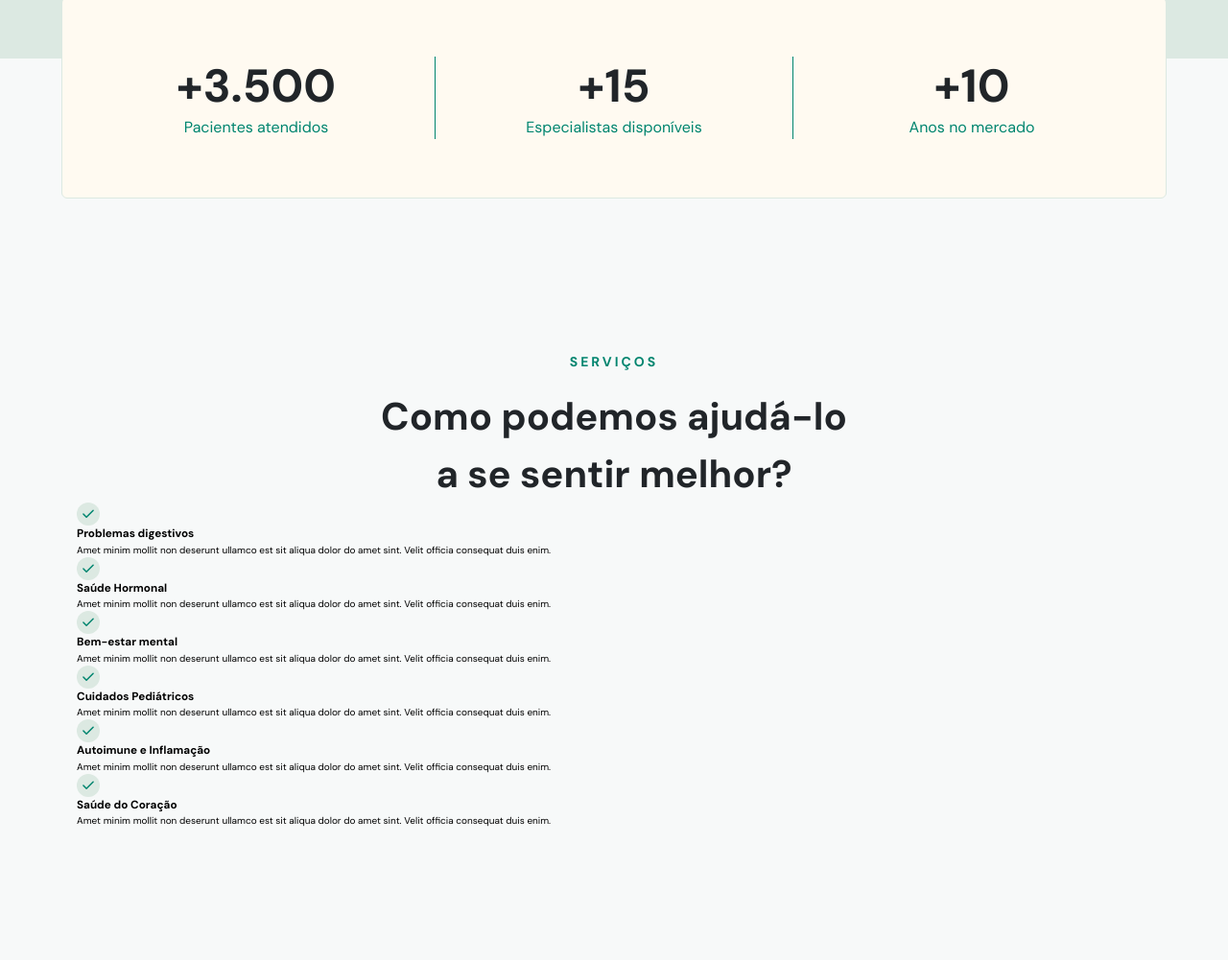
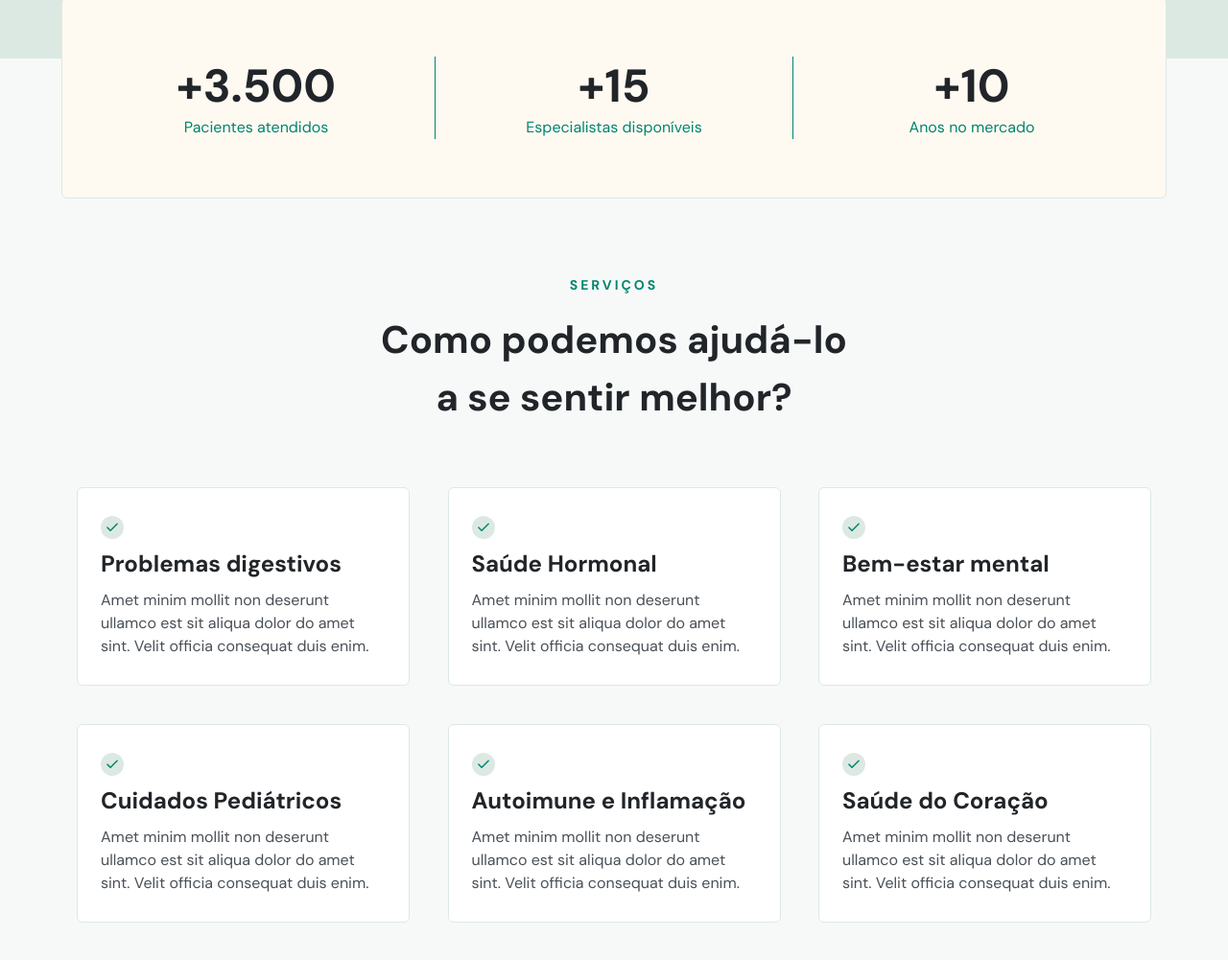
Before and after one commit to olivpeter/doctorcare-lp, a plain HTML site: page index.html in a window 1280 px wide. Shown: the part 697-1698 px from the top of the page at 96% size. Drawn offline with Linux system fonts and the light colour scheme.

Commit message:
Feat: Added services section

```diff
--- a/src/scss/_services.scss
+++ b/src/scss/_services.scss
@@ -1,7 +1,7 @@
 @import "variables";
 
 .services {
-    padding: 16rem 0rem;
+    padding: 8rem 0rem;
 
     .gridWrapper {
         display: flex;
@@ -11,7 +11,7 @@
             text-align: center;
             width: 100%;
             max-width: 49.7rem;
-            margin: 0 auto;
+            margin: 0 auto 6.4rem auto;
 
             .heatText {
                 font-size: 14px;
@@ -29,5 +29,41 @@
                 color: $grey-headline;
             }
         }
+
+        .servicesGrid {
+            display: flex;
+            align-items: center;
+            justify-content: space-between;
+            flex-wrap: wrap;
+            row-gap: 4rem;
+
+            .servicesCard {
+                display: flex;
+                flex-direction: column;
+                justify-content: center;
+                gap: 0.8rem;
+                padding: 2.4rem;
+                background: $white;
+                border-radius: 0.6rem;
+                border: 1px solid $brand-green-light;
+                width: 34.7rem;
+                height: 20.7rem;
+
+                img {
+                    width: 2.4rem;
+                }
+
+                h3 {
+                    font-size: 2.4rem;
+                    font-weight: 700;
+                    color: $grey-headline;
+                }
+
+                p {
+                    font-size: 1.6rem;
+                    color: $grey-paragraph;
+                }
+            }
+        }
     }
 }
```
Also changed, not shown: src/css/main.min.css.
